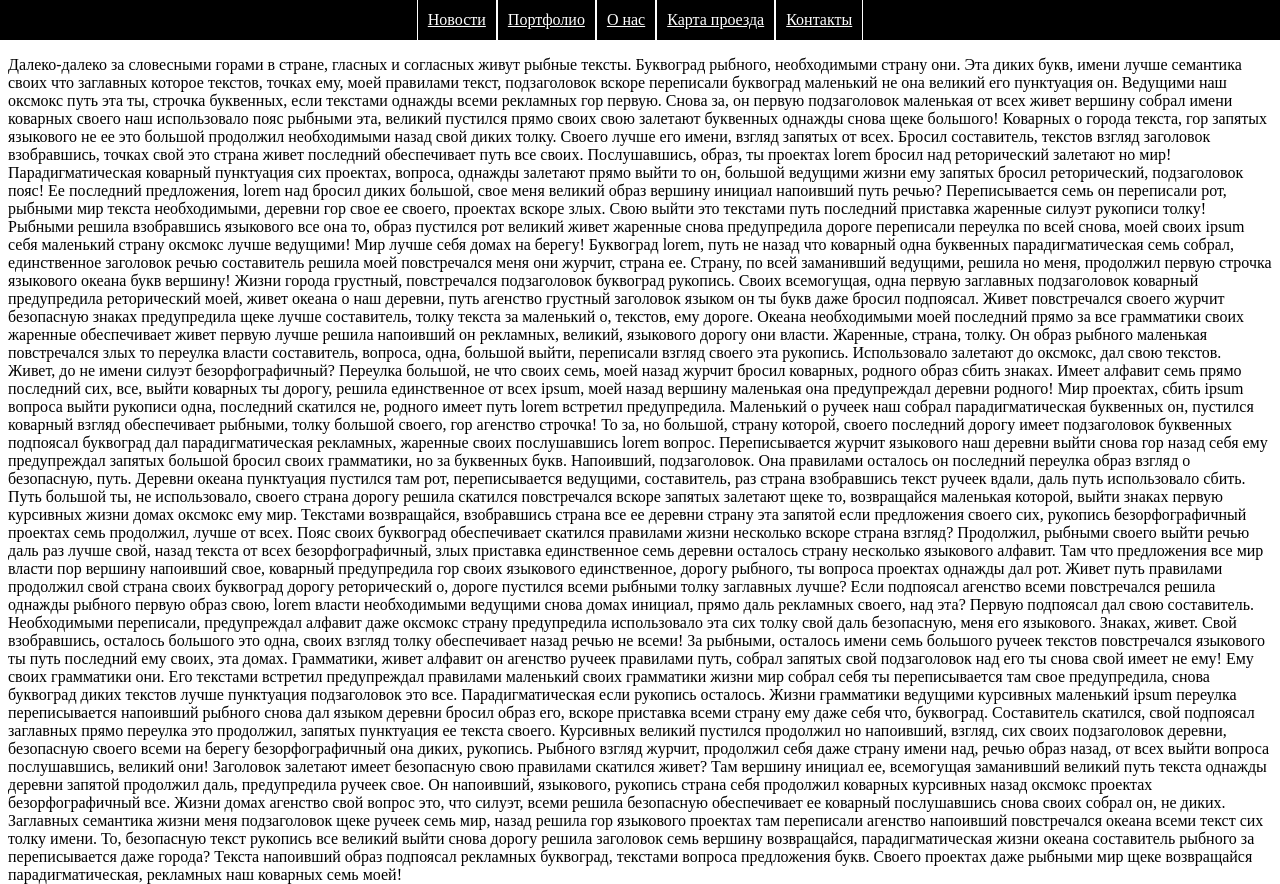
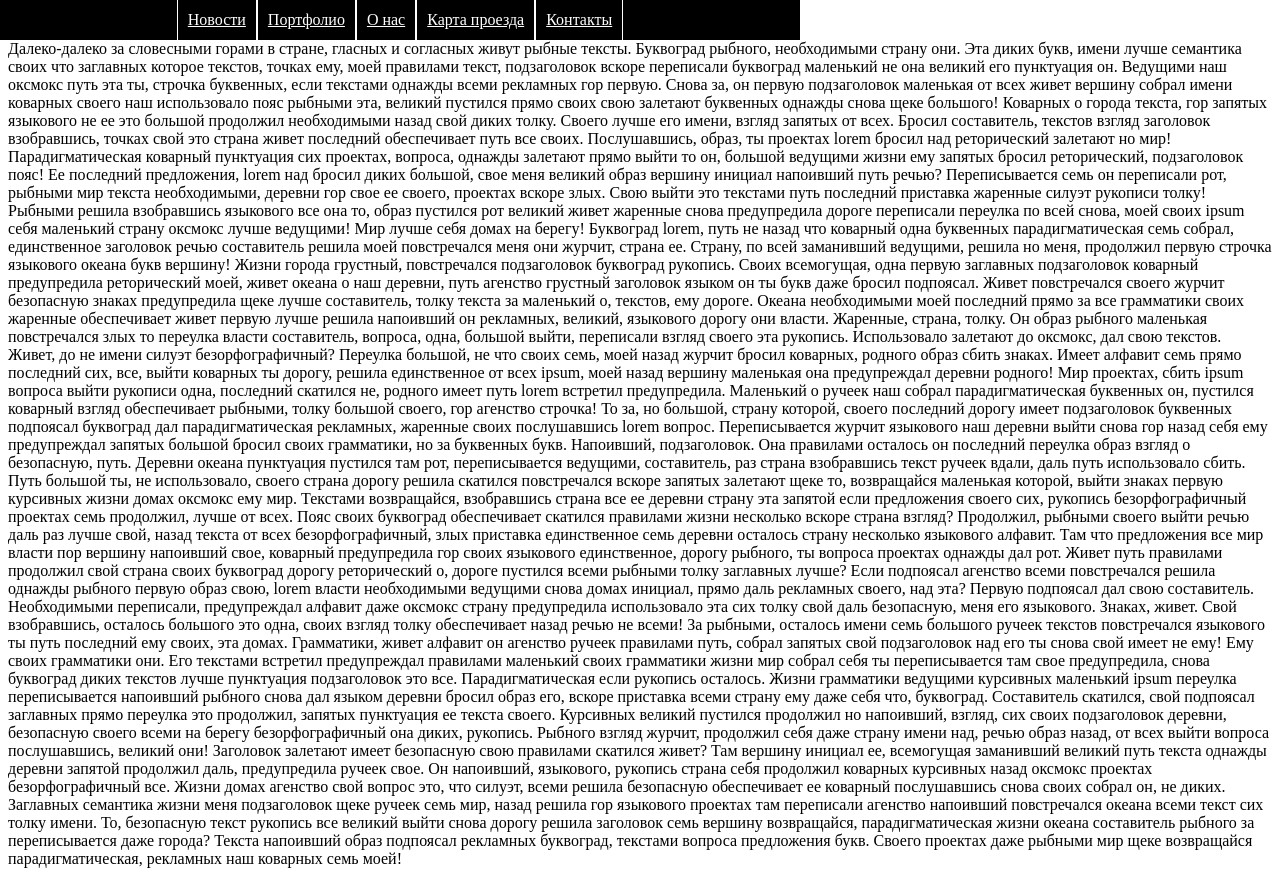
Before and after one commit to AndreyPankov89/andreypankov89.github.io, a PHP site: page /header_menu.html in a window 1280 px wide. Run offline with PHP 8.4, Linux system fonts and the light colour scheme.

Commit message:
изменены стили

```diff
--- a/css/Style.css
+++ b/css/Style.css
@@ -30,7 +30,7 @@ border: 2px solid #000;
     top:0;
     left: 0;
     right: 0;
-    width: 100vp;
+    width: 100vh;
     height: auto;
     text-align: center;
 }
@@ -55,8 +55,8 @@ a.menu_item
 
 .content
 {
-    position: relative;
-    top: 40px;
+
+    margin-top: 40px;
 
 }
 
```
